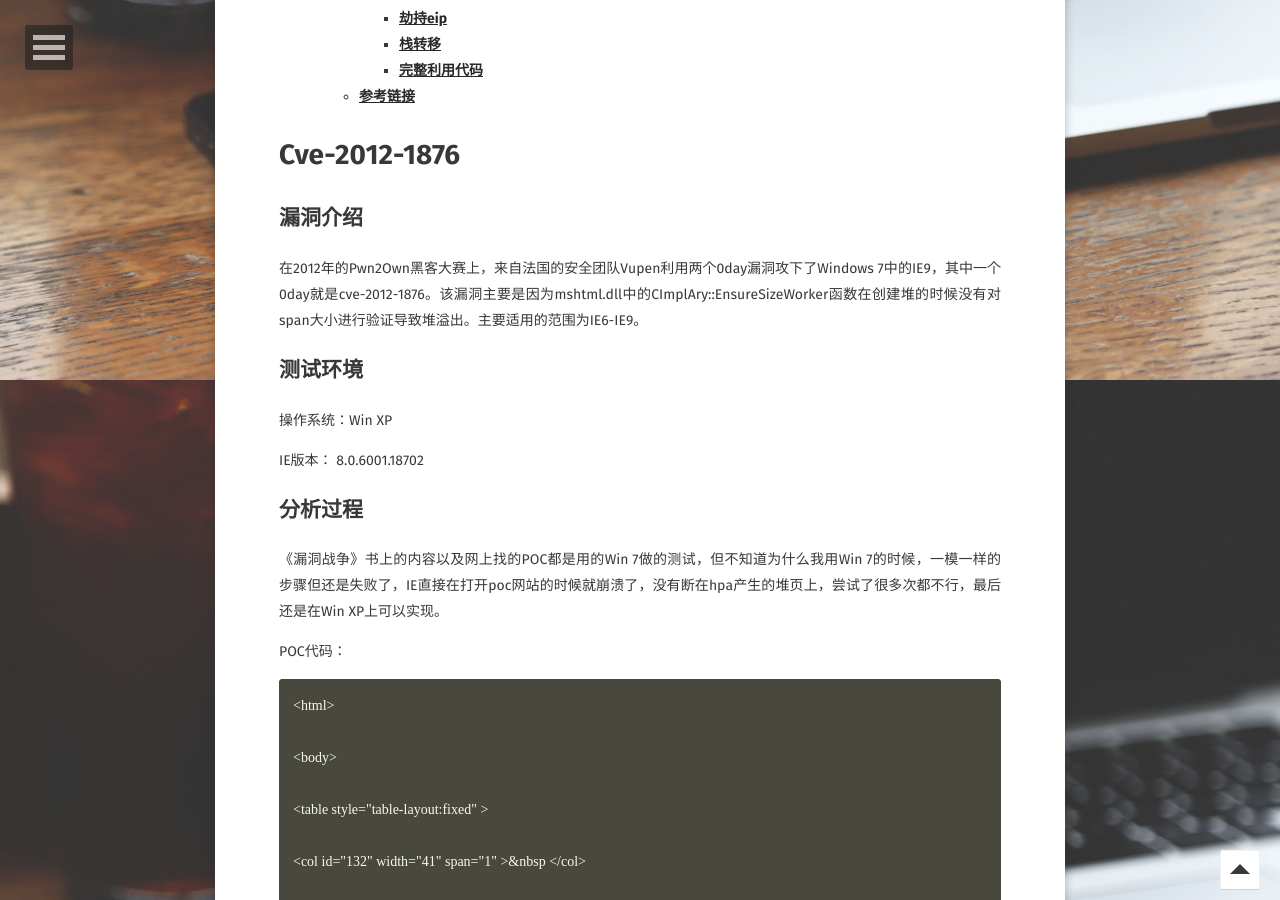
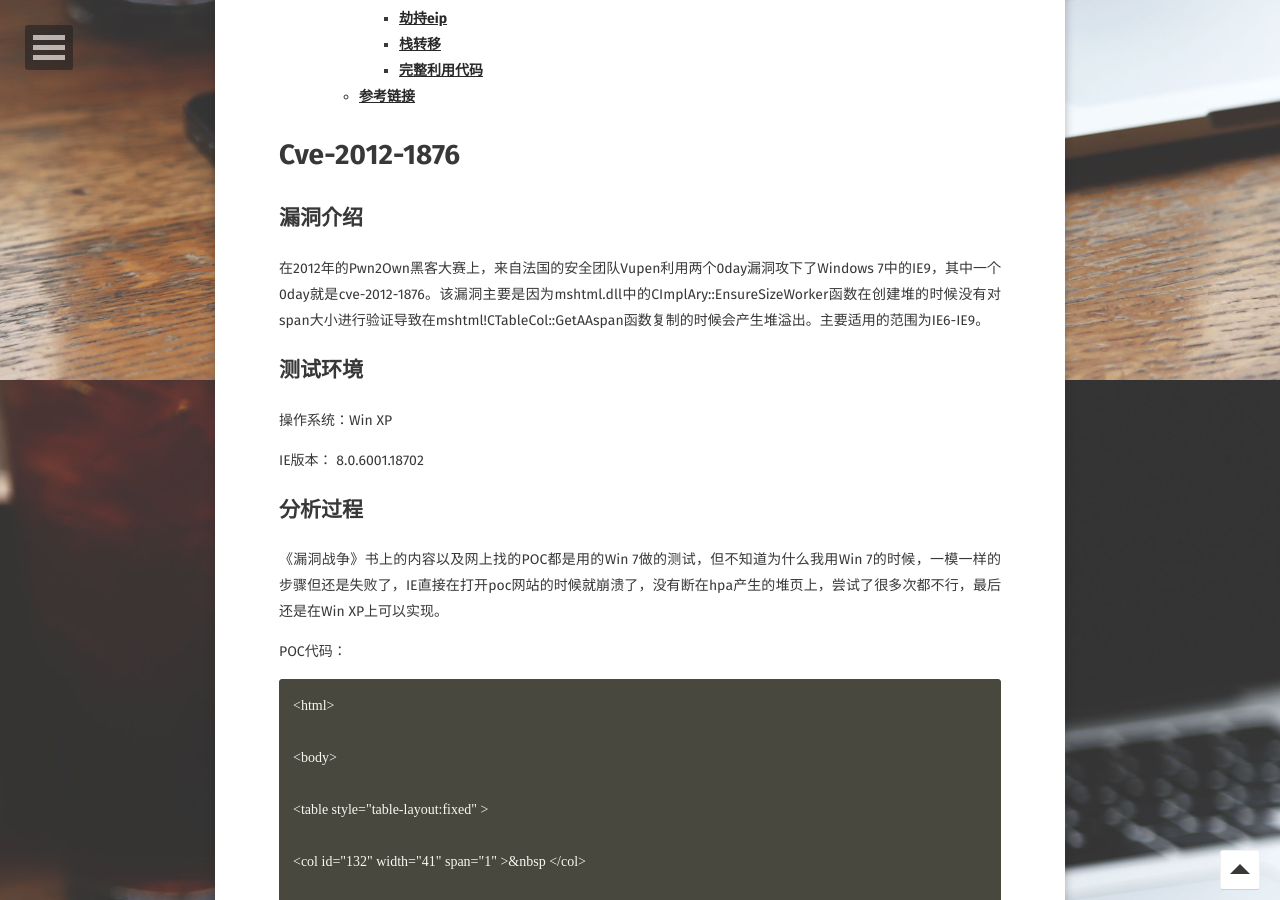
Before and after one commit to tearorca/tearorca.github.io, a Jekyll site: the page built from _posts/2019-5-20-《漏洞战争》cve-2012-1876（浏览器漏洞）.md, in a window 1280 px wide and 900 px high, scrolled down 520 px. Built offline with Jekyll 4.4.1, drawn with Linux system fonts in a browser that asks for light colours; some web fonts are replaced; comment, search, counter and statistics services are not loaded.

Commit message:
Update 2019-5-20-《漏洞战争》cve-2012-1876（浏览器漏洞）.md

```diff
--- a/_posts/2019-5-20-《漏洞战争》cve-2012-1876（浏览器漏洞）.md
+++ b/_posts/2019-5-20-《漏洞战争》cve-2012-1876（浏览器漏洞）.md
@@ -17,7 +17,7 @@ excerpt:
 
 ## **漏洞介绍**
 
-在2012年的Pwn2Own黑客大赛上，来自法国的安全团队Vupen利用两个0day漏洞攻下了Windows 7中的IE9，其中一个0day就是cve-2012-1876。该漏洞主要是因为mshtml.dll中的CImplAry::EnsureSizeWorker函数在创建堆的时候没有对span大小进行验证导致堆溢出。主要适用的范围为IE6-IE9。
+在2012年的Pwn2Own黑客大赛上，来自法国的安全团队Vupen利用两个0day漏洞攻下了Windows 7中的IE9，其中一个0day就是cve-2012-1876。该漏洞主要是因为mshtml.dll中的CImplAry::EnsureSizeWorker函数在创建堆的时候没有对span大小进行验证导致在mshtml!CTableCol::GetAAspan函数复制的时候会产生堆溢出。主要适用的范围为IE6-IE9。
 
 ## **测试环境**
 
```
